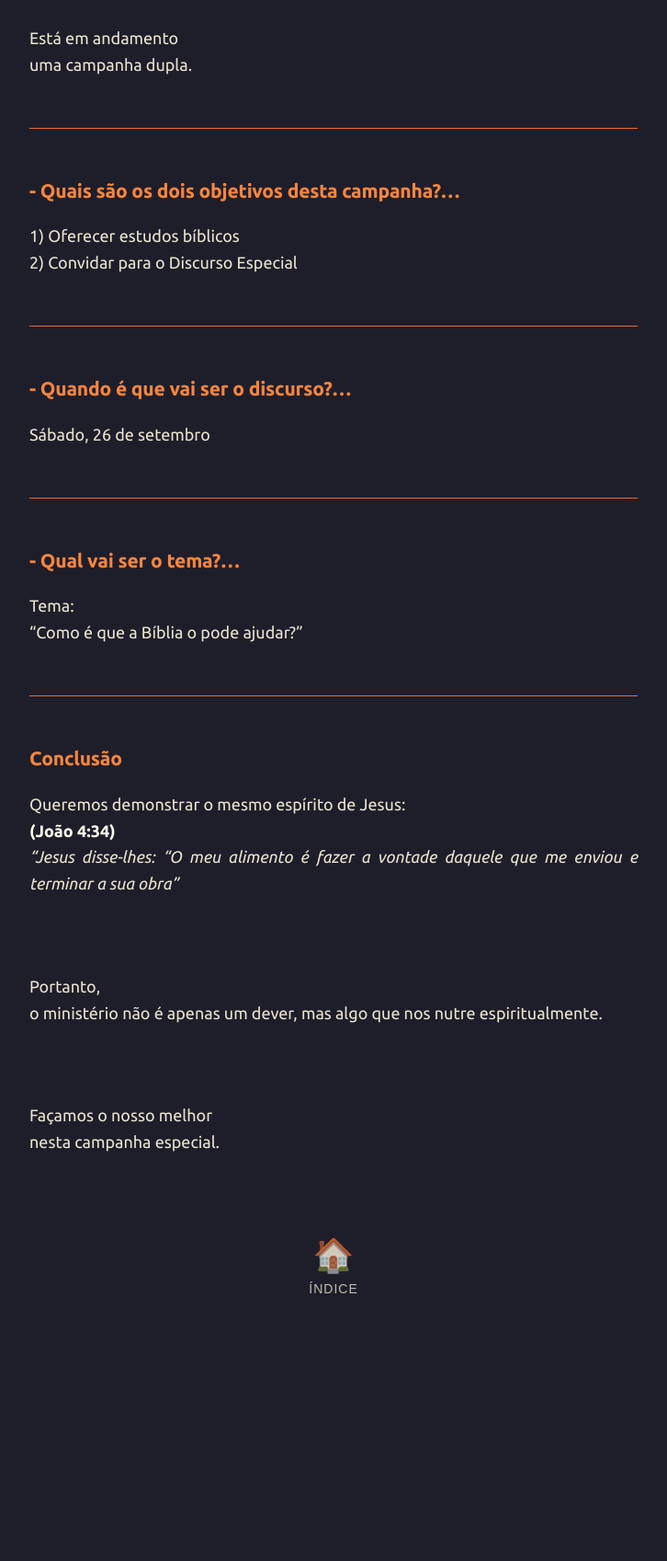
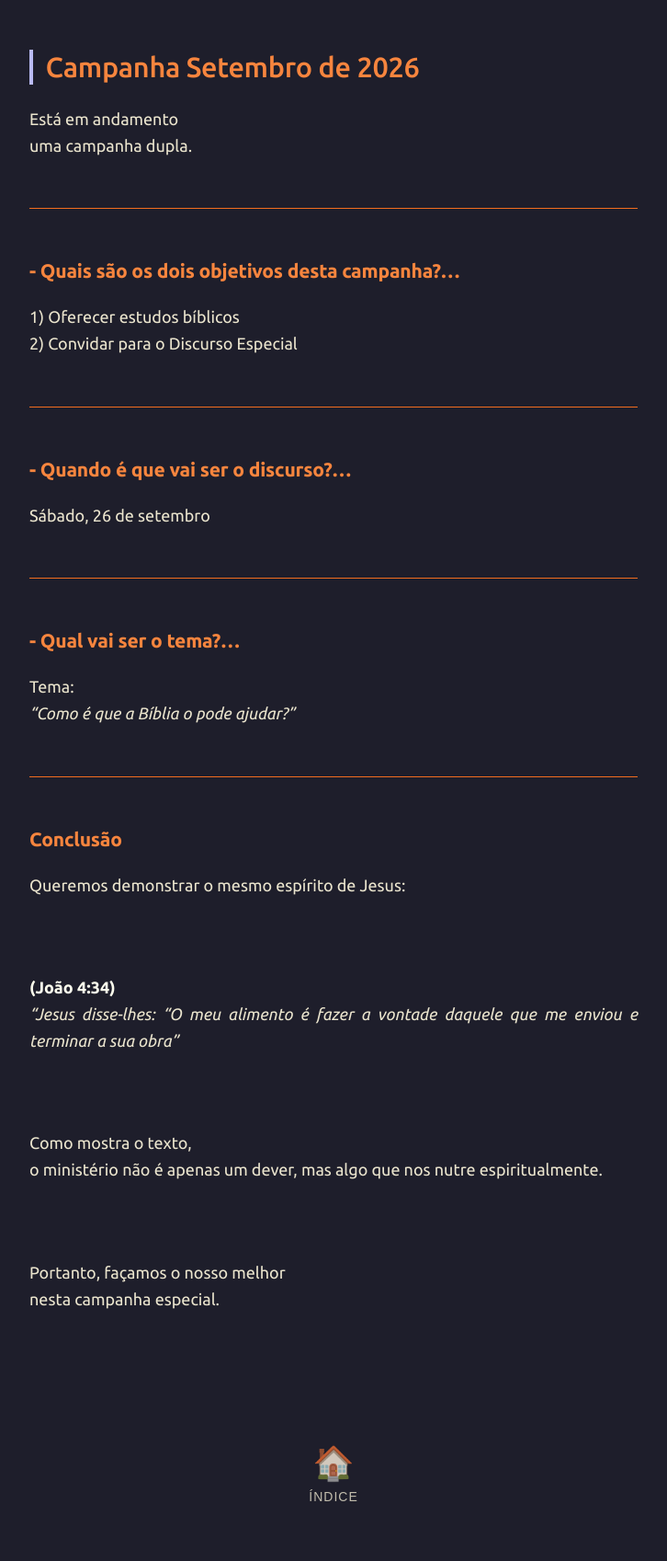
Before and after one commit to joaquim-capitao/jw, a Jekyll site: the page built from saidas/100-saida.md, in a window 1280 px wide. Shown: the whole page at 92% size, without its empty margins (277-1003 px from the left). Built offline with Jekyll 4.4.1, drawn with Linux system fonts in a browser that asks for light colours; our own code applies the rules of GitHub Pages for plain Markdown files; before the commit the page ends 1470 px from its top, so only the background shows below that.

Commit message:
Atualizar o 100-saida.md

```diff
--- a/saidas/100-saida.md
+++ b/saidas/100-saida.md
@@ -1,3 +1,5 @@
+## Campanha Setembro de 2026
+
 Está em andamento
 uma campanha dupla.
 
@@ -19,23 +21,29 @@ Sábado, 26 de setembro
 ### - Qual vai ser o tema?...
 
 Tema:
-"Como é que a Bíblia o pode ajudar?"
+*"Como é que a Bíblia o pode ajudar?"*
 
 ---
 ### Conclusão
 
 Queremos demonstrar
 o mesmo espírito de Jesus:
+
+<br>
+
 **(João 4:34)**
 *"Jesus disse-lhes: “O meu alimento é fazer a vontade daquele que me enviou e terminar a sua obra"*
 
 <br>
 
-Portanto,
+Como mostra o texto,
 o ministério não é apenas um dever,
 mas algo que nos nutre espiritualmente.
 
 <br>
 
-Façamos o nosso melhor
+Portanto,
+façamos o nosso melhor
 nesta campanha especial.
+
+<br>
```
